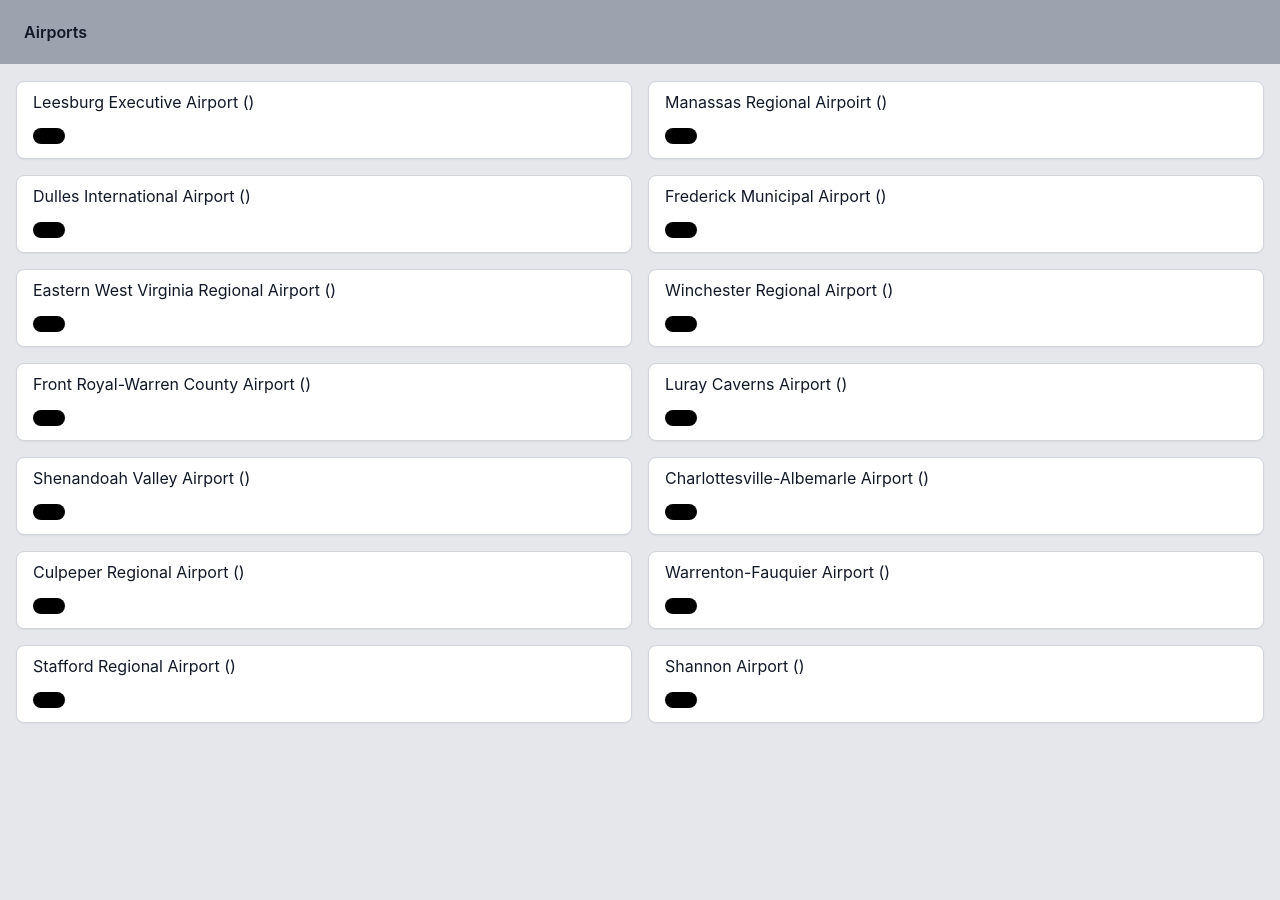
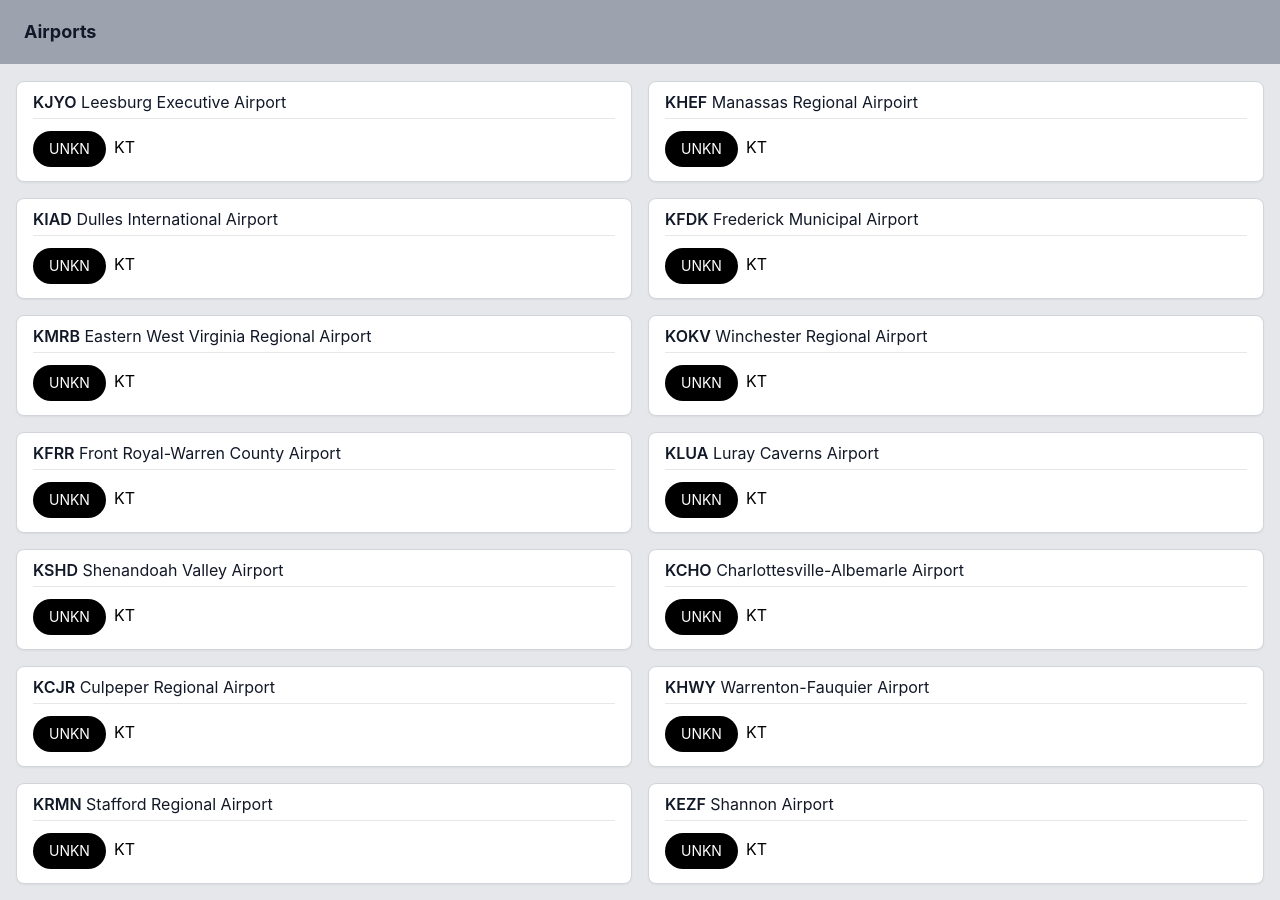
Before and after one commit to bensherriff/aviation-weather, a Next.js app: page / in a window 1280 px wide. Before the commit the page ends 800 px from the top, so only its background shows below. Built offline with nearby package versions, Linux system fonts and the light colour scheme; no server answers.

Commit message:
metar grid changes

```diff
--- a/package.json
+++ b/package.json
@@ -9,6 +9,10 @@
         "lint": "next lint"
     },
     "dependencies": {
+        "@fortawesome/fontawesome-svg-core": "^6.4.2",
+        "@fortawesome/free-regular-svg-icons": "^6.4.2",
+        "@fortawesome/free-solid-svg-icons": "^6.4.2",
+        "@fortawesome/react-fontawesome": "^0.2.0",
         "axios": "^1.4.0",
         "next": "13.4.12",
         "react": "18.2.0",
--- a/src/app/airport/[icao]/page.tsx
+++ b/src/app/airport/[icao]/page.tsx
@@ -1,9 +1,9 @@
-import { airports } from "@/js/state";
+import { getAirport } from "@/js/state";
 import Link from "next/link";
 
 
 export default function Page({ params }: { params: { icao: string } }) {
-    const airport = airports.get(params.icao);
+    const airport = getAirport(params.icao);
     return <>
         <div className="border-b border-gray-200 bg-gray-400 px-4 py-5 sm:px-6 flex justify-between">
             <h3 className="text-base font-semibold leading-6 text-gray-900">{airport?.name}</h3>
--- a/src/app/layout.tsx
+++ b/src/app/layout.tsx
@@ -1,6 +1,11 @@
 import React from 'react';
 import RecoilRootWrapper from '@app/recoil-root-wrapper';
 
+
+import '@fortawesome/fontawesome-svg-core/styles.css';
+// Prevent fontawesome from adding its CSS since we did it manually above:
+import { config } from '@fortawesome/fontawesome-svg-core';
+config.autoAddCss = false; /* eslint-disable import/first */
 import 'styles/globals.css';
 
 export default function RootLayout({ children }: { children: React.ReactNode }) {
--- a/src/app/page.tsx
+++ b/src/app/page.tsx
@@ -1,30 +1,30 @@
 import React from 'react';
-import { airports } from "@/js/state";
+import { setAirport } from "@/js/state";
 import { Airport } from "@/js/airport";
-import MetarCard from '@/components/MetarCard';
+import MetarGrid from '@/components/MetarGrid';
 
-airports.set('KJYO', new Airport('Leesburg Executive Airport', 'KJYO'))
-airports.set('KHEF', new Airport('Manassas Regional Airpoirt', 'KHEF'))
-airports.set('KIAD', new Airport('Dulles International Airport', 'KIAD'))
-airports.set('KFDK', new Airport('Frederick Municipal Airport', 'KFDK'))
-airports.set('KMRB', new Airport('Eastern West Virginia Regional Airport', 'KMRB'))
-airports.set('KOKV', new Airport('Winchester Regional Airport', 'KOKV'))
-airports.set('KFRR', new Airport('Front Royal-Warren County Airport', 'KFRR'))
-airports.set('KLUA', new Airport('Luray Caverns Airport', 'KLUA'))
-airports.set('KSHD', new Airport('Shenandoah Valley Airport', 'KSHD'))
-airports.set('KCHO', new Airport('Charlottesville-Albemarle Airport', 'KCHO'))
-airports.set('KCJR', new Airport('Culpeper Regional Airport', 'KCJR'))
-airports.set('KHWY', new Airport('Warrenton-Fauquier Airport', 'KHWY'))
-airports.set('KRMN', new Airport('Stafford Regional Airport', 'KRMN'))
-airports.set('KEZF', new Airport('Shannon Airport', 'KEZF'))
+setAirport('KJYO', new Airport('Leesburg Executive Airport', 'KJYO'))
+setAirport('KHEF', new Airport('Manassas Regional Airpoirt', 'KHEF'))
+setAirport('KIAD', new Airport('Dulles International Airport', 'KIAD'))
+setAirport('KFDK', new Airport('Frederick Municipal Airport', 'KFDK'))
+setAirport('KMRB', new Airport('Eastern West Virginia Regional Airport', 'KMRB'))
+setAirport('KOKV', new Airport('Winchester Regional Airport', 'KOKV'))
+setAirport('KFRR', new Airport('Front Royal-Warren County Airport', 'KFRR'))
+setAirport('KLUA', new Airport('Luray Caverns Airport', 'KLUA'))
+setAirport('KSHD', new Airport('Shenandoah Valley Airport', 'KSHD'))
+setAirport('KCHO', new Airport('Charlottesville-Albemarle Airport', 'KCHO'))
+setAirport('KCJR', new Airport('Culpeper Regional Airport', 'KCJR'))
+setAirport('KHWY', new Airport('Warrenton-Fauquier Airport', 'KHWY'))
+setAirport('KRMN', new Airport('Stafford Regional Airport', 'KRMN'))
+setAirport('KEZF', new Airport('Shannon Airport', 'KEZF'))
 
 export default function Page() {
     return <>
         <div className="border-b border-gray-200 bg-gray-400 px-4 py-5 sm:px-6">
-            <h3 className="text-base font-semibold leading-6 text-gray-900">Airports</h3>
+            <h3 className="text-lg font-bold leading-6 text-gray-900">Airports</h3>
         </div>
         <div className='p-4'>
-            <MetarCard airports={[...airports.values()]}/>
+            <MetarGrid/>
         </div>
     </>
 }
--- /dev/null
+++ b/src/atoms/index.ts
@@ -0,0 +1,7 @@
+export const airportsState = atom({
+    key: 'airportsState',
+    default: [] as Airport[]
+});
+
+import { Airport } from "@/js/airport";
+import { atom } from "recoil";
--- a/src/components/MetarCard.tsx
+++ /dev/null
@@ -1,46 +0,0 @@
-import { Airport } from "@/js/airport";
-import { Metar, getMetars } from "@/js/weather"
-import Link from "next/link"
-
-export default async function MetarCard({airports}: {airports: Airport[]}) {
-    const metars = await getMetars(airports);
-    for (let i = 0; i < airports.length; i++) {
-        airports[i].metar = metars[i];
-    }
-
-    function metarBGColor(metar: Metar | undefined) {
-        if (metar?.flight_category == 'VFR') {
-            return 'bg-emerald-600'
-        } else if (metar?.flight_category == 'MVFR') {
-            return 'bg-blue-600'
-        } else if (metar?.flight_category == 'IFR') {
-            return 'bg-red-600'
-        } else if (metar?.flight_category == 'LIFR') {
-            return 'bg-purple-600'
-        } else {
-            return 'bg-black'
-        }
-    }
-
-    return (
-        <div className="grid grid-cols-1 gap-4 sm:grid-cols-2">
-            {airports.map((airport) => (
-                <div
-                    key={airport.metar?.station_id}
-                    className={`relative flex items-center space-x-3 rounded-lg border border-gray-300 bg-white px-4 py-2 shadow-sm focus-within:ring-2 focus-within:ring-indigo-500 focus-within:ring-offset-2 hover:border-gray-400`}
-                >
-                    <div className="min-w-0 flex-1">
-                    <Link href={`/airport/${airport.icao}`}>
-                        <span className="absolute inset-0" aria-hidden="true" />
-                        <p className="text-gray-900 pb-1">{airport.name} ({airport.metar?.station_id})</p>
-                        <p className='text-sm font-medium text-gray-500'>{airport.metar?.raw_text}</p>
-                        <div className='mt-2'>
-                            <span className={`truncate text-sm text-white ${metarBGColor(airport.metar)} inline-block py-2 px-4 rounded-full`}>{airport.metar?.flight_category}</span>
-                        </div>
-                    </Link>
-                    </div>
-                </div>
-            ))}
-        </div>
-    )
-  }
--- /dev/null
+++ b/src/components/MetarGrid.tsx
@@ -0,0 +1,73 @@
+import { Airport } from "@/js/airport";
+import { getAirports, setAirport } from "@/js/state";
+import { Metar, getMetars } from "@/js/weather"
+import Link from "next/link"
+import { FontAwesomeIcon } from '@fortawesome/react-fontawesome'
+import { faLocationArrow } from '@fortawesome/free-solid-svg-icons'
+
+export default async function MetarGrid() {
+    const airports: Airport[] = getAirports();
+
+    async function update() {
+        const airports: Airport[] = getAirports();
+        const metars = await getMetars(airports);
+        for (let i = 0; i < airports.length; i++) {
+            airports[i].metar = metars[i];
+            setAirport(airports[i].icao, airports[i]);
+        }
+        // setTimeout(update, 30 * 60 * 1000);
+    //     setTimeout(update, 5000);
+    }
+    await update();
+
+
+    return (
+        <div className="grid grid-cols-1 gap-4 sm:grid-cols-2">
+            {airports.map((airport) => (
+                <MetarCard airport={airport}/>
+            ))}
+        </div>
+    );
+}
+
+function MetarCard({ airport}: { airport: Airport}) {
+    function metarBGColor(metar: Metar | undefined) {
+        if (metar?.flight_category == 'VFR') {
+            return 'bg-emerald-600'
+        } else if (metar?.flight_category == 'MVFR') {
+            return 'bg-blue-600'
+        } else if (metar?.flight_category == 'IFR') {
+            return 'bg-orange-600'
+        } else if (metar?.flight_category == 'LIFR') {
+            return 'bg-red-600'
+        } else {
+            return 'bg-black'
+        }
+    }
+
+    return (
+        <div
+            key={airport.metar?.station_id}
+            className={`relative flex items-center space-x-3 rounded-lg border border-gray-300 bg-white px-4 py-2 shadow-sm focus-within:ring-2 focus-within:ring-indigo-500 focus-within:ring-offset-2 hover:border-gray-400`}
+        >
+            <div className="min-w-0 flex-1">
+            <Link href={`/airport/${airport.icao}`}>
+                <span className="absolute inset-0" aria-hidden="true" />
+                <p className="text-gray-900 pb-1"><span className='font-semibold'>{airport.icao}</span> {airport.name}</p>
+                <hr/>
+                <p className='text-sm font-medium text-gray-500'>{airport.metar?.raw_text}</p>
+                <div className='mt-2'>
+                    <span className={`truncate text-sm text-white ${metarBGColor(airport.metar)} inline-block py-2 px-4 rounded-full`}>{airport.metar?.flight_category? airport.metar?.flight_category : 'UNKN'}</span>
+                    <span className="truncate inline-block py-2 px-2">
+                        {airport.metar && airport.metar.wind_dir_degrees && airport.metar.wind_dir_degrees != 0?
+                            // <FontAwesomeIcon icon={faLocationArrow} size="2xs" style={{rotate: `${-45 + airport.metar.wind_dir_degrees}deg`}}/> : <></>
+                            <FontAwesomeIcon icon={faLocationArrow} style={{rotate: `${-45 + airport.metar.wind_dir_degrees}deg`}} className="pr-1"/>: <></>
+                        }
+                        {airport.metar?.wind_speed_kt} KT
+                    </span>
+                </div>
+            </Link>
+            </div>
+        </div>
+    );
+}
--- a/src/js/state.ts
+++ b/src/js/state.ts
@@ -1,9 +1,15 @@
-// import { atom } from "recoil";
 import { Airport } from "./airport";
 
-// export const airportsState = atom({
-//     key: 'airportsState',
-//     default: [] as Airport[]
-// });
+const airports: Map<string, Airport> = new Map();
 
-export const airports: Map<string, Airport> = new Map();
+export function setAirport(icao: string, airport: Airport) {
+    airports.set(icao, airport);
+}
+
+export function getAirport(icao: string): Airport | undefined {
+    return airports.get(icao);
+}
+
+export function getAirports(): Airport[] {
+    return [...airports.values()];
+}
--- a/src/js/weather.ts
+++ b/src/js/weather.ts
@@ -52,8 +52,8 @@ export async function getMetars(airports: Airport[]): Promise<Metar[]> {
                 dewpoint_c: Number(data.dewpoint_c._text),
                 wind_dir_degrees: Number(data.wind_dir_degrees._text),
                 wind_speed_kt: Number(data.wind_speed_kt._text),
-                visibility_statute_mi: data.visibility_statute_mi._text,
-                altim_in_hg: Number(data.altim_in_hg._text),
+                visibility_statute_mi: data.visibility_statute_mi?._text,
+                altim_in_hg: Number(data.altim_in_hg?._text),
                 sea_level_pressure_mb: data.sea_level_pressure_mb?._text,
                 quality_control_flags: {
                     auto: data.quality_control_flags?.auto?._text == 'TRUE',
```
Also changed, not shown: 1 other file (tests, documents, lock files or other folders).
